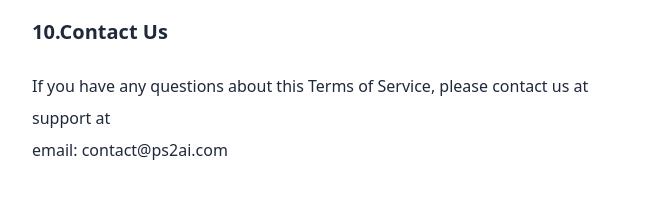
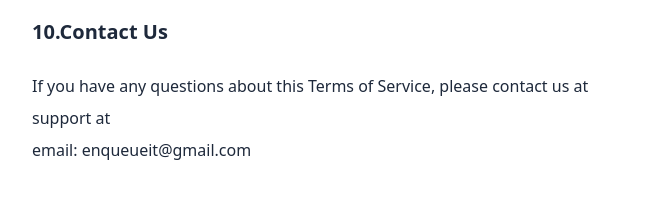
Before and after one commit to AICodeHunt/ps2-ai, a Next.js app: page /terms-of-service in a window 1280 px wide. Shown: the part 1886-2094 px from the top of the page, without its empty margins (304-972 px from the left). Built offline with nearby package versions, Linux system fonts and the light colour scheme.

Commit message:
modify contact mail

```diff
--- a/pages/terms-of-service.tsx
+++ b/pages/terms-of-service.tsx
@@ -106,7 +106,7 @@ export default function Home() {
                 <p>
                     If you have any questions about this Terms of Service, please contact us at support at
                     <br/>
-                    email: contact@ps2ai.com
+                    email: enqueueit@gmail.com
                 </p>
             </div>
             <Footer/>
```
